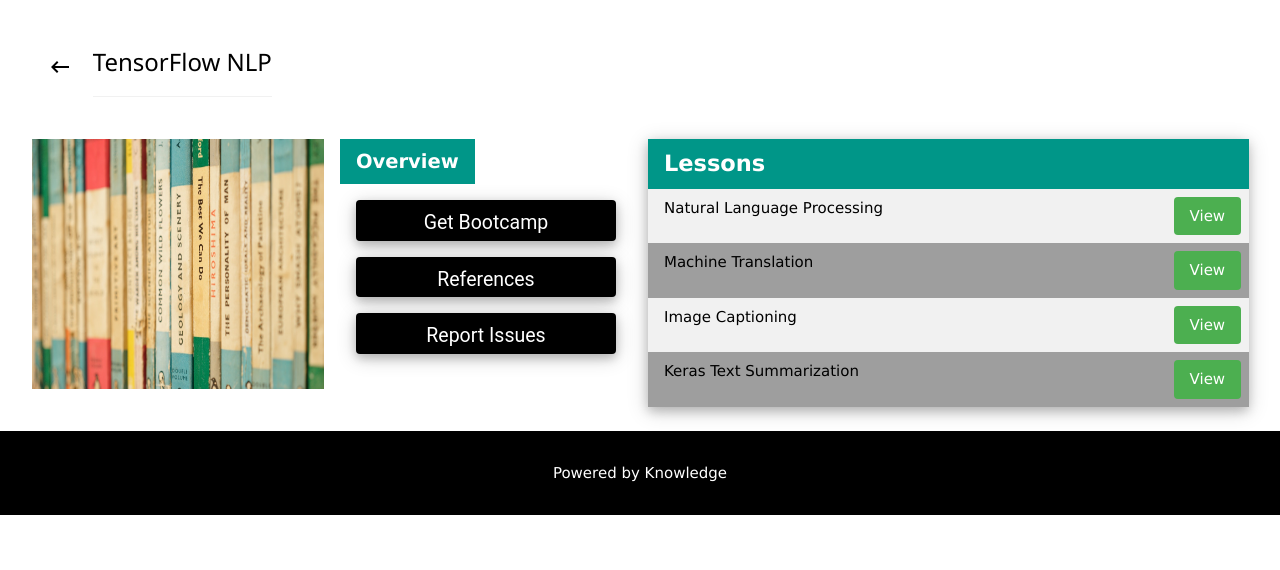
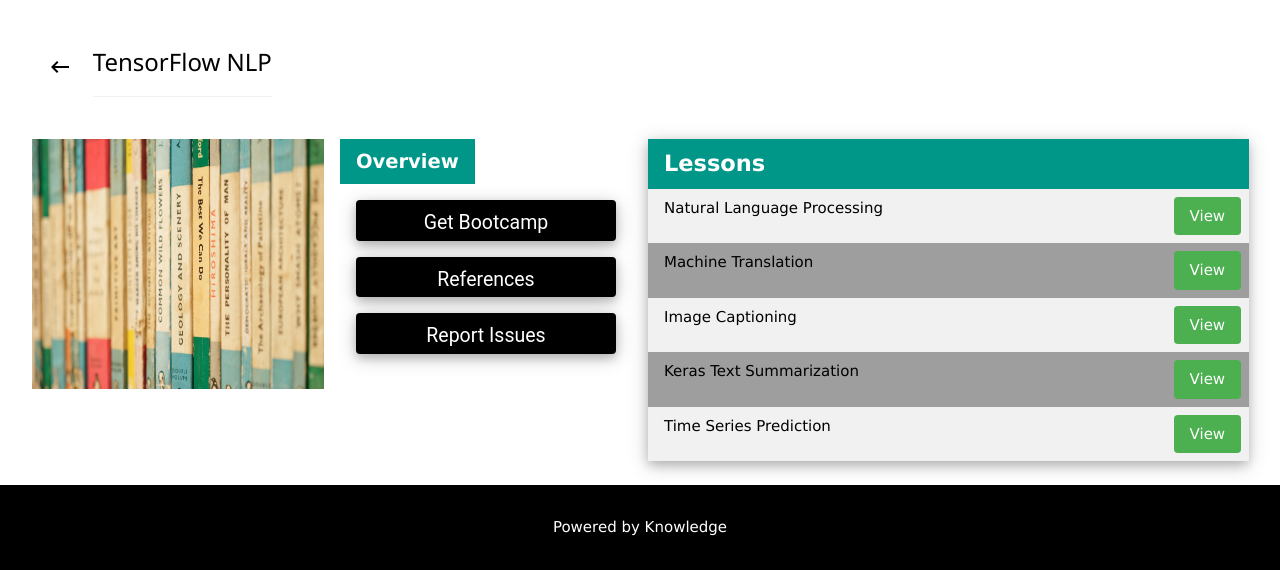
Before and after one commit to dc-aihub/dc-aihub.github.io, a plain HTML site: page hub/tensorflow/tensorflow-nlp.html in a window 1280 px wide. Shown: the part 1036-1606 px from the top of the page. Before the commit the page ends 1551 px from the top, so only its background shows below. Drawn offline with nearby package versions, Linux system fonts and the light colour scheme.

Commit message:
New Lesson - TensorFlow NLP - Lesson 5
Time Series Prediction on Weather Data

```diff
--- a/hub/tensorflow/tensorflow-nlp.html
+++ b/hub/tensorflow/tensorflow-nlp.html
@@ -128,6 +128,13 @@
                     href="http://nbviewer.jupyter.org/github/dc-aihub/tensorflow/blob/master/nlp/Lesson04_Keras_Text_Summarization.ipynb">View</a>
                 </td>
               </tr>
+              <tr class="w3-light-gray">
+                <td class="left-toc">Time Series Prediction</td>
+                <td class="right-toc">
+                  <a class="w3-button w3-green w3-hover-green w3-round w3-hover-shadow"
+                    href="http://nbviewer.jupyter.org/github/dc-aihub/tensorflow/blob/master/nlp/Lesson05_Time_Series_Prediction.ipynb">View</a>
+                </td>
+              </tr>
             </table>
           </div>
       </div>
```
